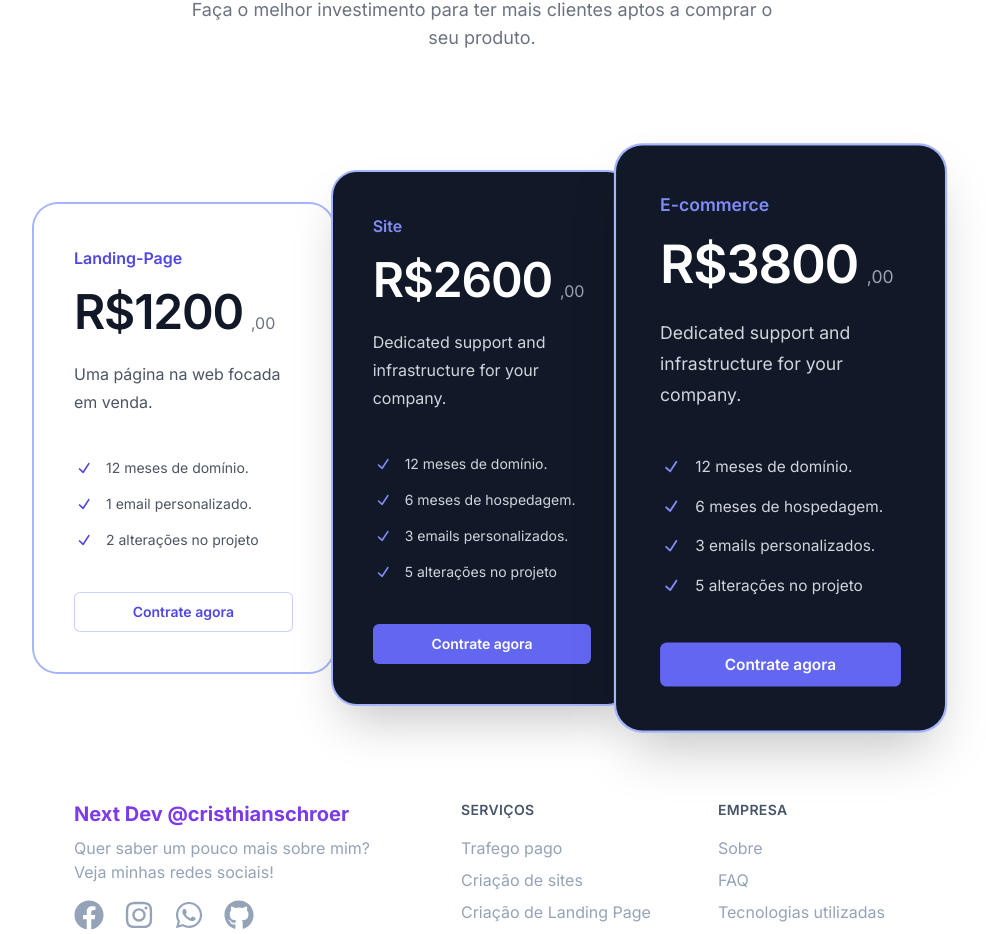
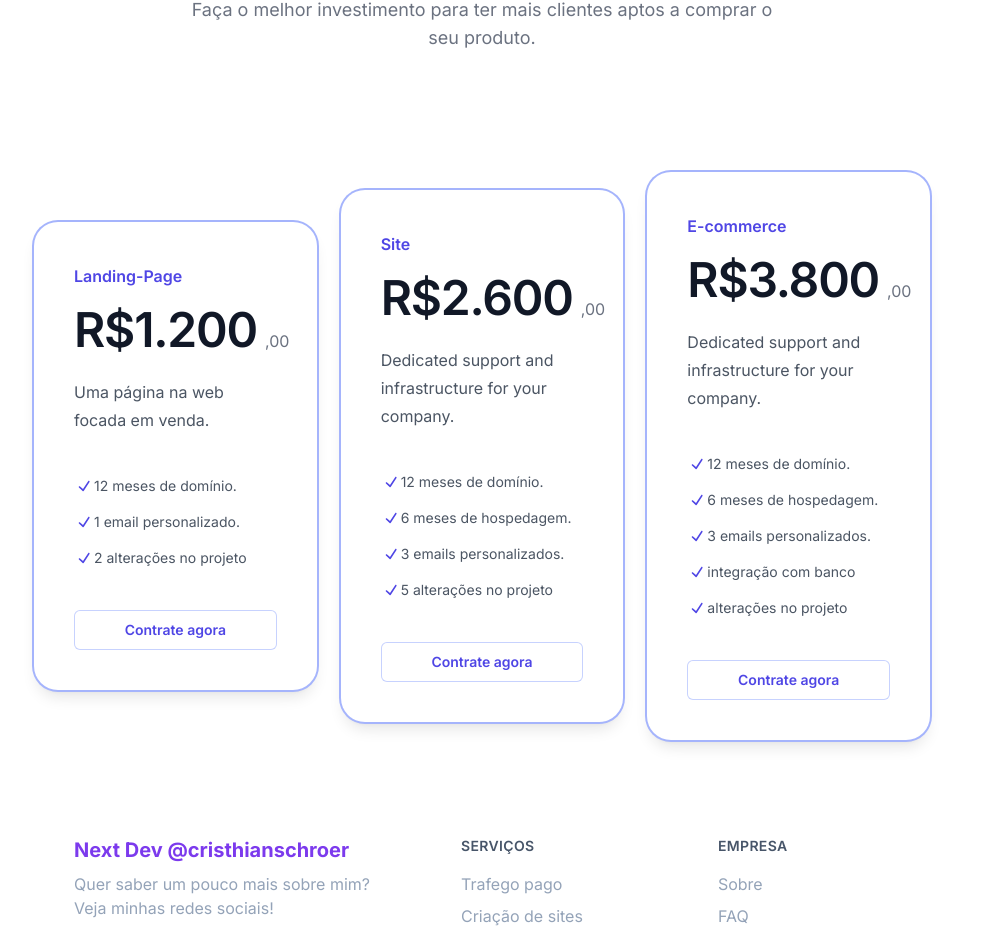
Before and after one commit to Cristhian-Shr/nextDev-landingPage, a Next.js app: page / in a window 1280 px wide. Shown: the part 3334-4268 px from the top of the page, without its empty margins (158-1144 px from the left). Built offline with nearby package versions, Linux system fonts and the light colour scheme.

Commit message:
ajustes na section de preços

```diff
--- a/src/app/_components/insvestiment-section.tsx
+++ b/src/app/_components/insvestiment-section.tsx
@@ -5,34 +5,27 @@ const tiers = [
     name: "Landing-Page",
     id: "tier-hobby",
     href: "#",
-    priceMonthly: "R$1200",
+    priceMonthly: "R$1.200",
     description: "Uma página na web focada em venda.",
     features: ["12 meses de domínio.", "1 email personalizado.", "2 alterações no projeto"],
-    featured: false,
   },
   {
     name: "Site",
     id: "tier-enterprise",
     href: "#",
-    priceMonthly: "R$2600",
+    priceMonthly: "R$2.600",
     description: "Dedicated support and infrastructure for your company.",
     features: ["12 meses de domínio.", "6 meses de hospedagem.", "3 emails personalizados.", "5 alterações no projeto"],
-    featured: true,
   },
   {
     name: "E-commerce",
     id: "tier-enterprise",
     href: "#",
-    priceMonthly: "R$3800",
+    priceMonthly: "R$3.800",
     description: "Dedicated support and infrastructure for your company.",
-    features: ["12 meses de domínio.", "6 meses de hospedagem.", "3 emails personalizados.", "5 alterações no projeto"],
-    featured: true,
+    features: ["12 meses de domínio.", "6 meses de hospedagem.", "3 emails personalizados.", "integração com banco", " alterações no projeto"],
   },
 ];
-
-function classNames(...props: (string | undefined | false)[]): string {
-  return props.filter(Boolean).join(" ");
-}
 
 function InvestmentSection() {
   return (
@@ -54,34 +47,28 @@ function InvestmentSection() {
           Faça o melhor investimento para ter mais clientes aptos a comprar o seu produto.
         </p>
       </div>
-      <div className="mx-auto mt-16 grid max-w-lg grid-cols-1 items-center gap-y-6 sm:mt-20 sm:gap-y-0 lg:max-w-4xl lg:grid-cols-3 px-4 md:px-0">
+      <div className="mx-auto mt-16 grid max-w-lg grid-cols-1 items-center gap-y-6 gap-x-6 sm:mt-20 lg:max-w-4xl lg:grid-cols-3 px-4 md:px-0">
         {tiers.map((tier) => (
           <div
             key={tier.id}
-            className={classNames(
-              tier.featured ? "relative bg-gray-900 shadow-2xl" : "bg-white/60 sm:mx-8 lg:mx-0",
-              tier.name === "E-commerce" ? "scale-110 shadow-2xl ring-2 ring-indigo-300" : "ring-indigo-300 ring-2",
-              "rounded-3xl p-8 ring-1 ring-gray-900/10 sm:p-10"
-            )}
+            className="bg-white dark:bg-gray-800 shadow-lg rounded-3xl p-8 ring-2 ring-indigo-300 dark:ring-indigo-500 sm:p-10"
           >
-            <h3 id={tier.id} className={classNames(tier.featured ? "text-indigo-400" : "text-indigo-600", "text-base font-semibold leading-7")}>
+            <h3 id={tier.id} className="text-indigo-600 dark:text-indigo-400 text-base font-semibold leading-7">
               {tier.name}
             </h3>
             <p className="mt-4 flex items-baseline gap-x-2">
-              <span className={classNames(tier.featured ? "text-white" : "text-gray-900", "text-5xl font-semibold tracking-tight")}>
+              <span className="text-gray-900 dark:text-white text-5xl font-semibold tracking-tight">
                 {tier.priceMonthly}
               </span>
-              <span className={classNames(tier.featured ? "text-gray-400" : "text-gray-500", "text-base")}>
-                ,00
-              </span>
+              <span className="text-gray-500 dark:text-gray-400 text-base">,00</span>
             </p>
-            <p className={classNames(tier.featured ? "text-gray-300" : "text-gray-600", "mt-6 text-base leading-7")}>
+            <p className="text-gray-600 dark:text-gray-300 mt-6 text-base leading-7">
               {tier.description}
             </p>
-            <ul role="list" className={classNames(tier.featured ? "text-gray-300" : "text-gray-600", "mt-8 space-y-3 text-sm leading-6 sm:mt-10")}>
+            <ul role="list" className="text-gray-600 dark:text-gray-300 mt-8 space-y-3 text-sm leading-6 sm:mt-10">
               {tier.features.map((feature) => (
-                <li key={feature} className="flex gap-x-3">
-                  <CheckIcon aria-hidden="true" className={classNames(tier.featured ? "text-indigo-400" : "text-indigo-600", "h-6 w-5 flex-none")} />
+                <li key={feature} className="flex">
+                  <CheckIcon aria-hidden="true" className="text-indigo-600 dark:text-indigo-400 h-6 w-5 flex-none" />
                   {feature}
                 </li>
               ))}
@@ -89,12 +76,7 @@ function InvestmentSection() {
             <a
               href={tier.href}
               aria-describedby={tier.id}
-              className={classNames(
-                tier.featured
-                  ? "bg-indigo-500 text-white shadow-sm hover:bg-indigo-400 focus-visible:outline-indigo-500"
-                  : "text-indigo-600 ring-1 ring-inset ring-indigo-200 hover:ring-indigo-300 focus-visible:outline-indigo-600",
-                "mt-8 block rounded-md px-3.5 py-2.5 text-center text-sm font-semibold focus-visible:outline focus-visible:outline-2 focus-visible:outline-offset-2 sm:mt-10"
-              )}
+              className="mt-8 block rounded-md px-3.5 py-2.5 text-center text-sm font-semibold text-indigo-600 dark:text-indigo-400 ring-1 ring-inset ring-indigo-200 dark:ring-indigo-400 hover:ring-indigo-300 focus-visible:outline focus-visible:outline-2 focus-visible:outline-offset-2 sm:mt-10"
             >
               Contrate agora
             </a>
```
